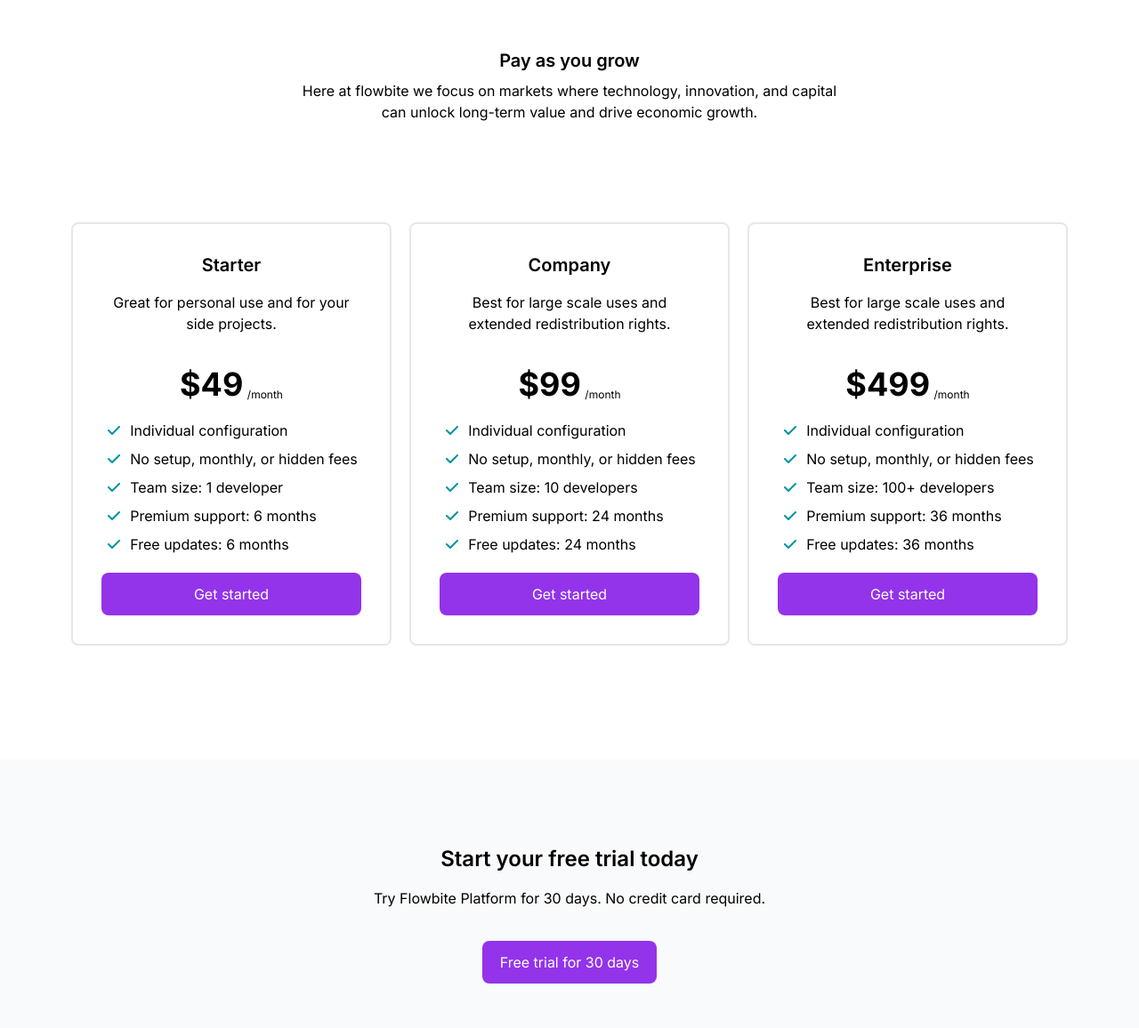
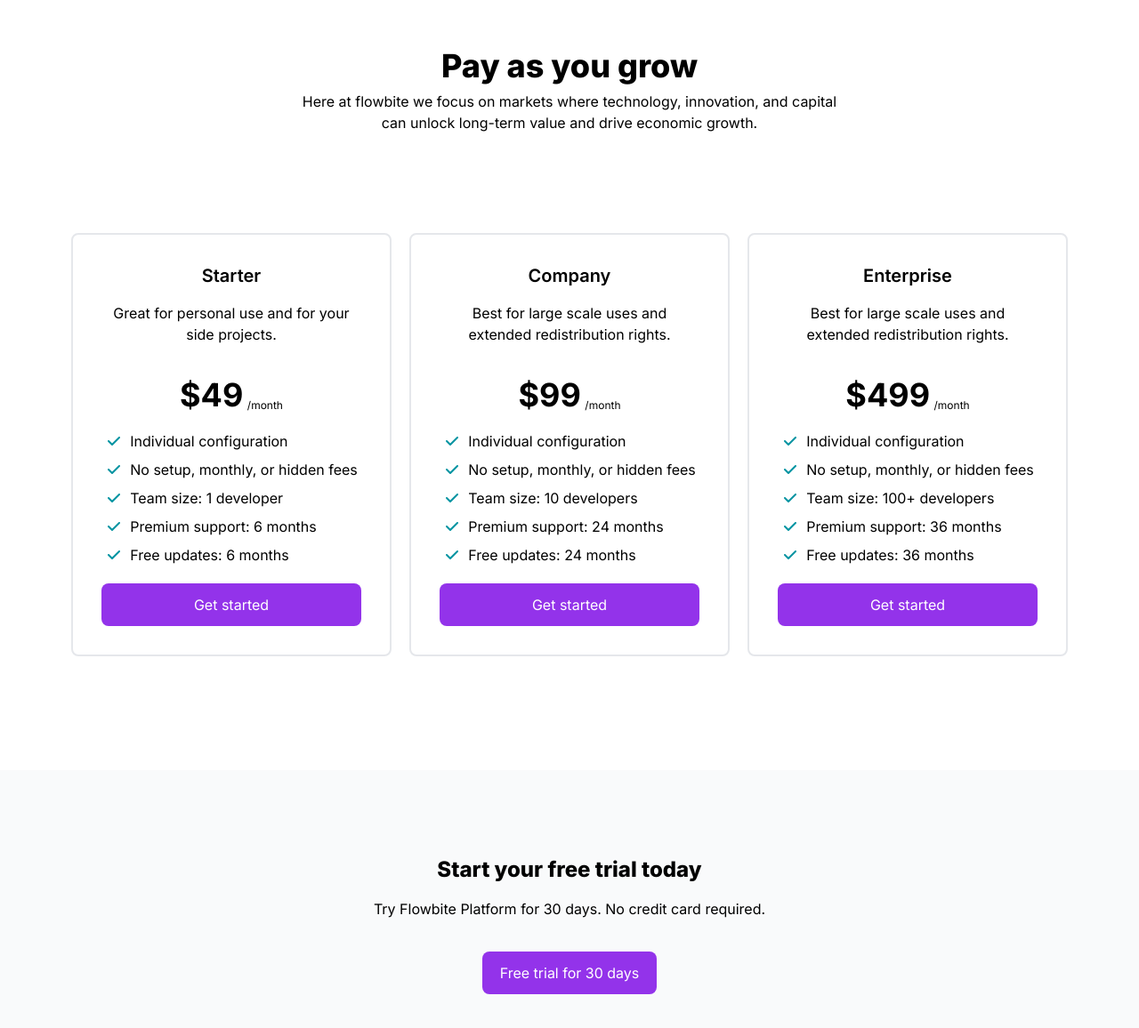
Before and after one commit to nilladri/Landwind, a plain HTML site: page index.html in a window 1280 px wide. Shown: the part 2908-4064 px from the top of the page at 89% size. Drawn offline with nearby package versions, Linux system fonts and the light colour scheme.

Commit message:
developer

```diff
--- a/index.html
+++ b/index.html
@@ -300,7 +300,7 @@
     <section class="px-5 lg:px-16 xl:px-20 my-32 space-y-28">
 
         <div>
-            <h2 class="text-center text-xl font-semibold py-2">Pay as you grow</h2>
+            <h2 class="text-center text-4xl font-extrabold py-2">Pay as you grow</h2>
             <p class=" text-center">Here at flowbite we focus on markets where technology, innovation, and capital <br>
                 can unlock long-term value and drive economic growth.</p>
         </div>
@@ -434,7 +434,7 @@
 <section class="px-5 p-[96px]  bg-[#F9FAFB] lg:px-16 xl:px-20 my-32 space-y-28">
 
     <div class="flex flex-col items-center">
-        <h2 class="text-2xl font-semibold">Start your free trial today</h2>
+        <h2 class="text-2xl font-extrabold">Start your free trial today</h2>
         <p class="py-4">Try Flowbite Platform for 30 days. No credit card required.</p>
         <button class="px-5 py-3  rounded-lg mt-5 text-white bg-purple-600">Free trial for 30 days</button>
     </div>
```
